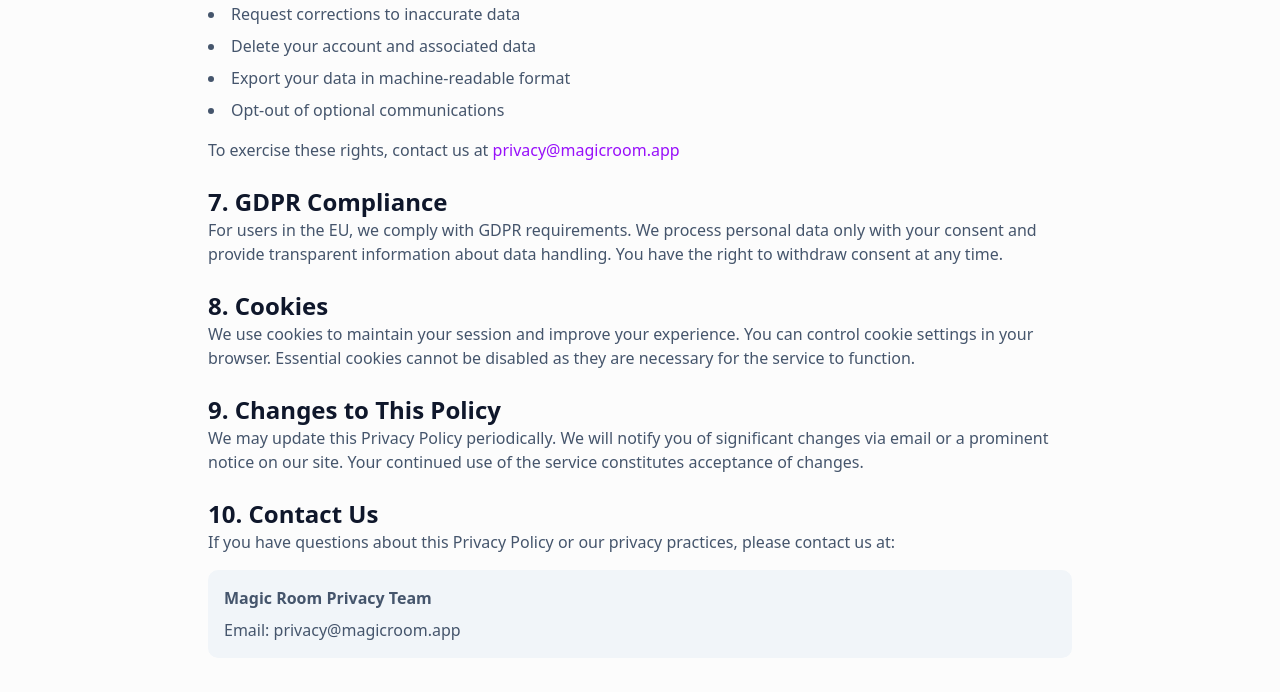
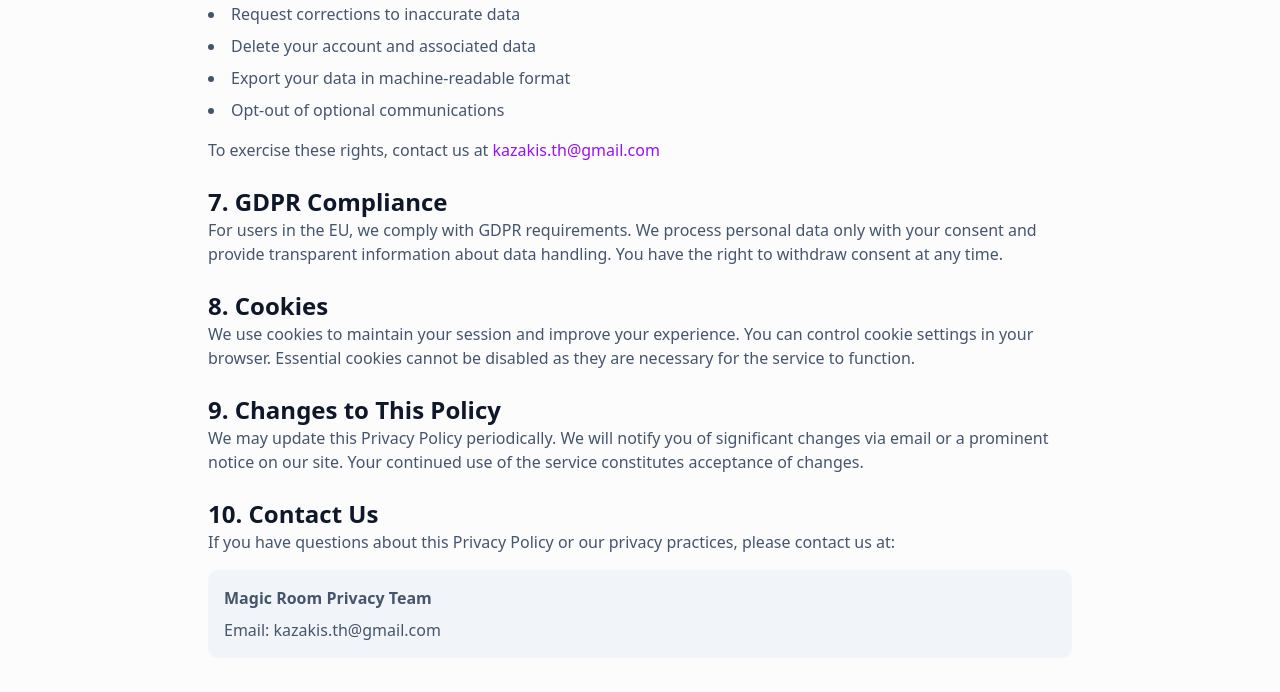
Before and after one commit to ThanosKa/magic-room, a Next.js app: page /privacy in a window 1280 px wide. Shown: the part 2000-2692 px from the top of the page. Built offline with nearby package versions, Linux system fonts and the light colour scheme; no server answers.

Commit message:
chore: Update README and privacy/terms pages with new contact email, adjust sitemap and SEO configuration URLs, and enhance button styling for improved user experience.

```diff
--- a/app/privacy/page.tsx
+++ b/app/privacy/page.tsx
@@ -228,10 +228,10 @@
             <p className="mt-4">
               To exercise these rights, contact us at{" "}
               <a
-                href="mailto:privacy@magicroom.app"
+                href="mailto:kazakis.th@gmail.com"
                 className="text-purple-600 dark:text-purple-400"
               >
-                privacy@magicroom.app
+                kazakis.th@gmail.com
               </a>
             </p>
           </section>
@@ -284,7 +284,7 @@
               <p>
                 <strong>Magic Room Privacy Team</strong>
               </p>
-              <p>Email: privacy@magicroom.app</p>
+              <p>Email: kazakis.th@gmail.com</p>
             </div>
           </section>
         </div>
--- a/app/sitemap.ts
+++ b/app/sitemap.ts
@@ -1,7 +1,7 @@
 import { MetadataRoute } from "next";
 
 export default function sitemap(): MetadataRoute.Sitemap {
-    const baseUrl = "https://magicroom.app";
+    const baseUrl = "https://magic-room.dev";
     const lastModified = new Date();
 
     return [
--- a/app/terms/page.tsx
+++ b/app/terms/page.tsx
@@ -127,10 +127,10 @@
               purchases. Refund requests must be made within 7 days of purchase.
               To request a refund, contact{" "}
               <a
-                href="mailto:support@magicroom.app"
+                href="mailto:kazakis.th@gmail.com"
                 className="text-purple-600 dark:text-purple-400"
               >
-                support@magicroom.app
+                kazakis.th@gmail.com
               </a>{" "}
               with your order details.
             </p>
@@ -302,7 +302,7 @@
               <p>
                 <strong>Magic Room Legal Team</strong>
               </p>
-              <p>Email: legal@magicroom.app</p>
+              <p>Email: kazakis.th@gmail.com</p>
             </div>
           </section>
 
--- a/components/footer.tsx
+++ b/components/footer.tsx
@@ -83,7 +83,7 @@
             <ul className="mt-4 space-y-2">
               <li>
                 <Link
-                  href="#"
+                  href="https://github.com/ThanosKa/magic-room"
                   className="text-sm text-slate-600 hover:text-primary dark:text-slate-400 dark:hover:text-primary"
                 >
                   GitHub
@@ -91,7 +91,7 @@
               </li>
               <li>
                 <Link
-                  href="#"
+                  href="https://x.com/KazakisThanos"
                   className="text-sm text-slate-600 hover:text-primary dark:text-slate-400 dark:hover:text-primary"
                 >
                   Twitter / X
@@ -99,7 +99,7 @@
               </li>
               <li>
                 <Link
-                  href="mailto:support@magicroom.ai"
+                  href="mailto:kazakis.th@gmail.com"
                   className="text-sm text-slate-600 hover:text-primary dark:text-slate-400 dark:hover:text-primary"
                 >
                   Support
--- a/components/ui/button.tsx
+++ b/components/ui/button.tsx
@@ -5,7 +5,7 @@
 import { cn } from "@/lib/utils";
 
 const buttonVariants = cva(
-  "inline-flex items-center justify-center whitespace-nowrap rounded-md text-sm font-medium ring-offset-white transition-colors focus-visible:outline-none focus-visible:ring-2 focus-visible:ring-purple-600 focus-visible:ring-offset-2 disabled:pointer-events-none disabled:opacity-50 dark:ring-offset-slate-950 dark:focus-visible:ring-purple-400",
+  "inline-flex items-center justify-center whitespace-nowrap rounded-md text-sm font-medium ring-offset-white transition-colors focus-visible:outline-none focus-visible:ring-2 focus-visible:ring-purple-600 focus-visible:ring-offset-2 disabled:pointer-events-none disabled:opacity-50 cursor-pointer dark:ring-offset-slate-950 dark:focus-visible:ring-purple-400",
   {
     variants: {
       variant: {
--- a/lib/seo/config.ts
+++ b/lib/seo/config.ts
@@ -1,4 +1,4 @@
-export const SITE_URL = "https://magicroom.app";
+export const SITE_URL = "https://magic-room.dev";
 export const SITE_NAME = "Magic Room";
 export const SITE_DESCRIPTION =
     "Transform your room in seconds with AI-powered interior design. Upload a photo and get stunning design variations instantly.";
```
Also changed, not shown: 1 other file (tests, documents, lock files or other folders).
